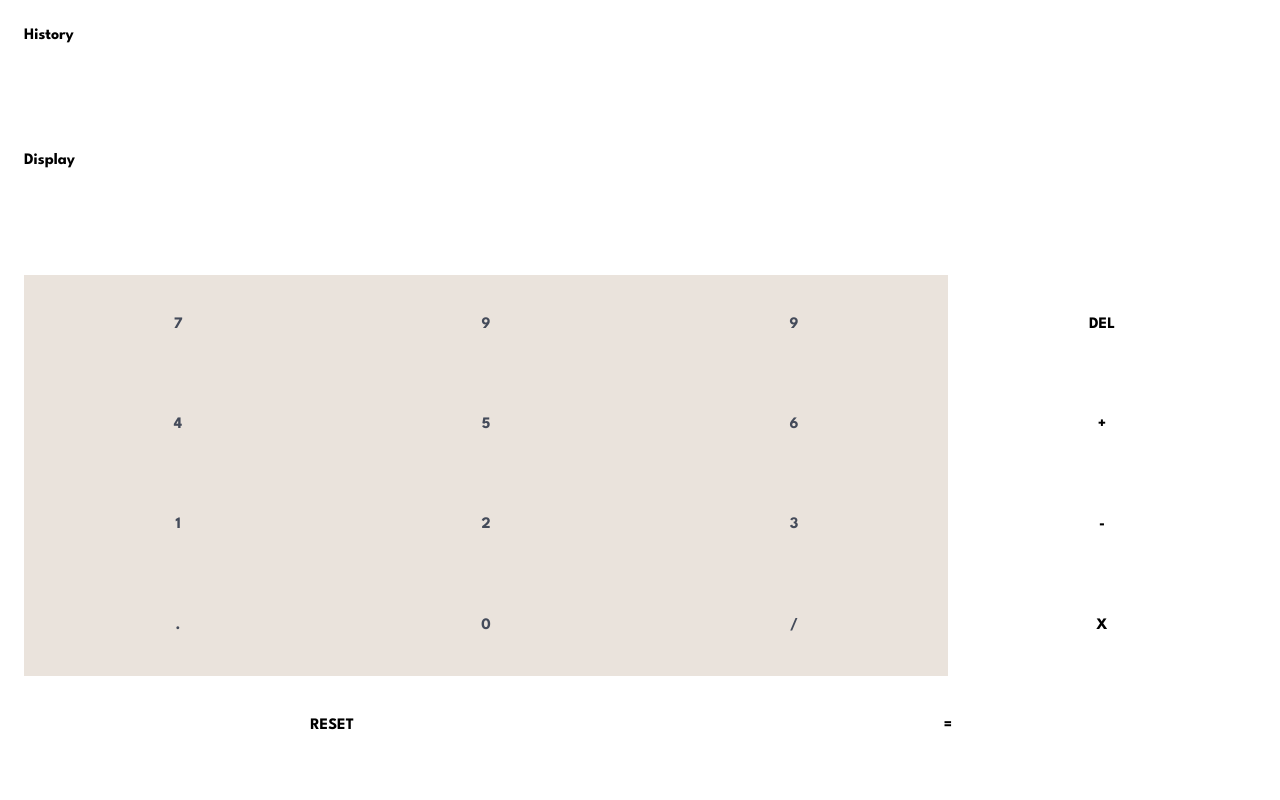
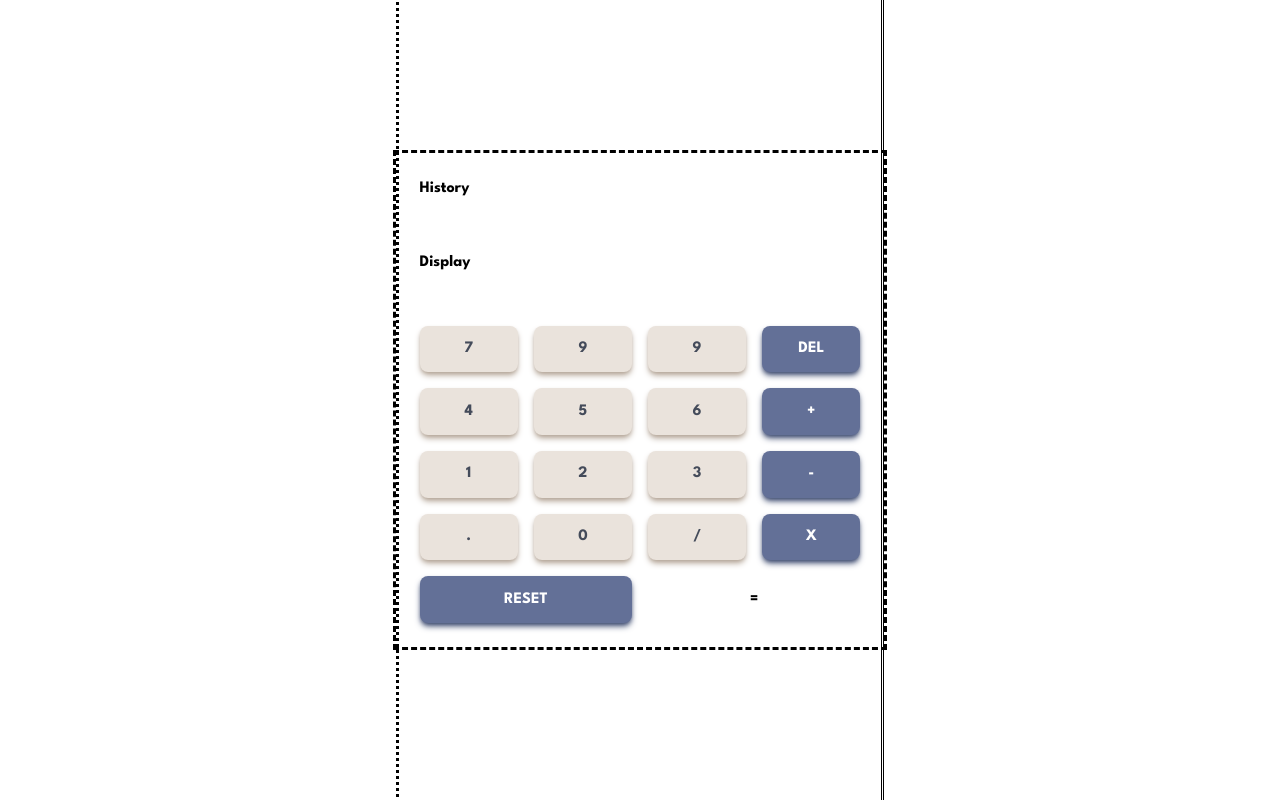
Before and after one commit to Athma-Vasi/Calculator-React, a Next.js app: page / in a window 1280 px wide. Built offline with nearby package versions, Linux system fonts and the light colour scheme.

Commit message:
add screens to tailwind.config; create grid-wrapper based on screens

```diff
--- a/src/components/calculator/index.tsx
+++ b/src/components/calculator/index.tsx
@@ -1,7 +1,7 @@
 import React from "react";
 import { OperandBttn } from "../../styledTwComponents/operandBttn";
 import { OperatorBttn } from "../../styledTwComponents/operatorBttn";
-import { Dispatch, State } from "../../typings/types";
+import type { Dispatch, State } from "../../typings/types";
 
 type CalculatorProps = {
   state: State;
@@ -10,9 +10,8 @@ type CalculatorProps = {
 };
 
 function Calculator({ state, action, dispatch }: CalculatorProps) {
-  console.log("state", state);
   return (
-    <div className="grid h-full w-full grid-rows-6 p-6 outline-dotted">
+    <div className="grid h-full w-full grid-rows-6 p-6 ">
       {/* history */}
       <div className="row-span-1">
         <h3>History</h3>
@@ -24,32 +23,41 @@ function Calculator({ state, action, dispatch }: CalculatorProps) {
       </div>
 
       {/* buttons */}
-      <div className="row-span-4 grid grid-cols-4">
+      <div className="row-span-4 grid grid-rows-5 gap-y-4">
         {/* row 1 */}
+        <div className="row-span-1 grid grid-cols-4 gap-4">
           <OperandBttn state={state}>7</OperandBttn>
           <OperandBttn state={state}>9</OperandBttn>
           <OperandBttn state={state}>9</OperandBttn>
           <OperatorBttn state={state}>DEL</OperatorBttn>
+        </div>
 
         {/* row 2 */}
+        <div className="row-span-1 grid grid-cols-4 gap-4">
           <OperandBttn state={state}>4</OperandBttn>
           <OperandBttn state={state}>5</OperandBttn>
           <OperandBttn state={state}>6</OperandBttn>
           <OperatorBttn state={state}>+</OperatorBttn>
+        </div>
 
         {/* row 3 */}
+        <div className="row-span-1 grid grid-cols-4 gap-4">
           <OperandBttn state={state}>1</OperandBttn>
           <OperandBttn state={state}>2</OperandBttn>
           <OperandBttn state={state}>3</OperandBttn>
           <OperatorBttn state={state}>-</OperatorBttn>
+        </div>
 
         {/* row 4 */}
+        <div className="row-span-1 grid grid-cols-4 gap-4">
           <OperandBttn state={state}>.</OperandBttn>
           <OperandBttn state={state}>0</OperandBttn>
           <OperandBttn state={state}>/</OperandBttn>
           <OperatorBttn state={state}>X</OperatorBttn>
+        </div>
 
         {/* row 5 */}
+        <div className="row-span-1 grid grid-cols-4 gap-4">
           <OperatorBttn state={state} className="col-span-2">
             RESET
           </OperatorBttn>
@@ -58,6 +66,7 @@ function Calculator({ state, action, dispatch }: CalculatorProps) {
           </button>
         </div>
       </div>
+    </div>
   );
 }
 
--- /dev/null
+++ b/src/hooks/useWindowSize.ts
@@ -0,0 +1,29 @@
+import { useEffect, useState } from "react";
+
+function useWindowSize() {
+  const [windowSize, setWindowSize] = useState<{
+    width: undefined | number;
+    height: undefined | number;
+  }>({
+    width: undefined,
+    height: undefined,
+  });
+
+  useEffect(() => {
+    function handleResize() {
+      setWindowSize({
+        width: window.innerWidth,
+        height: window.innerHeight,
+      });
+    }
+
+    window.addEventListener("resize", handleResize);
+    handleResize();
+
+    return () => window.removeEventListener("resize", handleResize);
+  }, []);
+
+  return windowSize;
+}
+
+export { useWindowSize };
--- a/src/pages/index.tsx
+++ b/src/pages/index.tsx
@@ -1,8 +1,9 @@
-import { initial } from "cypress/types/lodash";
 import { type NextPage } from "next";
 import { useReducer } from "react";
 import Calculator from "../components/calculator";
-import { Dispatch, State } from "../typings/types";
+import { useWindowSize } from "../hooks/useWindowSize";
+import { MainWrapper } from "../styledTwComponents/mainWrapper";
+import type { Action, Dispatch, State } from "../typings/types";
 
 const Home: NextPage = () => {
   const initialState: State = {
@@ -11,11 +12,11 @@ const Home: NextPage = () => {
       history: [],
     },
     themeState: {
-      theme: "theme1",
+      $theme: "theme1",
     },
   };
 
-  const action = {
+  const action: Action = {
     switchToTheme1: "switchToTheme1",
     switchToTheme2: "switchToTheme2",
     switchToTheme3: "switchToTheme3",
@@ -29,10 +30,25 @@ const Home: NextPage = () => {
 
   const [state, dispatch] = useReducer(reducer, initialState);
 
+  const windowDims = useWindowSize();
+  const windowSize = (function () {
+    const { width = 0, height = 0 } = windowDims;
+
+    return {
+      width,
+      height,
+    };
+  })();
+
   return (
-    <div className="h-screen w-screen">
-      <Calculator state={state} action={action} dispatch={dispatch} />
-    </div>
+    <MainWrapper windowSize={windowSize}>
+      <div className="col-start-1 col-end-2 row-start-1 row-end-4 outline-dotted"></div>
+
+      <div className="col-span-1 row-start-2 row-end-3 outline-dashed">
+        <Calculator state={state} action={action} dispatch={dispatch} />
+      </div>
+      <div className="col-start-3 col-end-4 row-start-1 row-end-4 outline-double"></div>
+    </MainWrapper>
   );
 };
 
--- /dev/null
+++ b/src/styledTwComponents/keyContainer/index.tsx
@@ -0,0 +1,13 @@
+import tw from "tailwind-styled-components";
+
+type KeyContainerProps = {
+  state: {
+    themeState: {
+      $theme: "theme1" | "theme2" | "theme3";
+    };
+  };
+};
+
+const KeyContainer = tw.div`
+  min-w-min
+`;
--- /dev/null
+++ b/src/styledTwComponents/mainWrapper/index.tsx
@@ -0,0 +1,29 @@
+import tw from "tailwind-styled-components";
+import type { Action, Dispatch, State } from "../../typings/types";
+
+type MainWrapperProps = {
+  // state: State;
+  // action: Action;
+  // dispatch: React.Dispatch<Dispatch>;
+  windowSize: {
+    width: number;
+    height: number;
+  };
+};
+
+const MainWrapper = tw.div<MainWrapperProps>`
+grid
+h-screen
+w-screen
+
+${({ windowSize: { width, height } }) =>
+  width < 768
+    ? "grid-cols-smWrapper"
+    : width < 1060
+    ? "grid-cols-mdWrapper grid-rows-mdWrapper"
+    : "grid-cols-lgWrapper grid-rows-lgWrapper"}
+
+
+`;
+
+export { MainWrapper };
--- a/src/styledTwComponents/operandBttn/index.tsx
+++ b/src/styledTwComponents/operandBttn/index.tsx
@@ -3,7 +3,7 @@ import tw from "tailwind-styled-components";
 type OperandBttnProps = {
   state: {
     themeState: {
-      theme: "theme1" | "theme2" | "theme3";
+      $theme: "theme1" | "theme2" | "theme3";
     };
   };
 };
@@ -12,17 +12,20 @@ const OperandBttn = tw.button<OperandBttnProps>`
   grid
   place-content-center
   font-bold
+  rounded-lg
+  shadow-md
+
 
   ${({
     state: {
-      themeState: { theme },
+      themeState: { $theme },
     },
   }) =>
-    theme === "theme1"
+    $theme === "theme1"
       ? `bg-myLtOrange1KeyBg text-myBlue1Text shadow-myGrayOrange1KeyShadow`
-      : theme === "theme2"
+      : $theme === "theme2"
       ? `bg-myLtYellow2KeyBg text-myDarkYellow2Text shadow-myDarkGrayOrange2KeyShadow`
-      : `bg-myDarkViolet3KeyBg text-myLtYellow3Text shadow-myMagenta3KeyShadow`}
+      : `bg-myVeryDarkViolet3KeyBg text-myLtYellow3Text shadow-myDarkMagenta3KeyShadow`}
 
 `;
 
--- a/src/styledTwComponents/operatorBttn/index.tsx
+++ b/src/styledTwComponents/operatorBttn/index.tsx
@@ -3,13 +3,28 @@ import tw from "tailwind-styled-components";
 type OperatorBttnProps = {
   state: {
     themeState: {
-      theme: "theme1" | "theme2" | "theme3";
+      $theme: "theme1" | "theme2" | "theme3";
     };
   };
 };
 
 const OperatorBttn = tw.button<OperatorBttnProps>`
+grid
+place-content-center
+font-bold
+rounded-lg
+shadow-md
 
+${({
+  state: {
+    themeState: { $theme },
+  },
+}) =>
+  $theme === "theme1"
+    ? `bg-myBlue1KeyBg text-myWhite1Text shadow-myBlue1KeyShadowBg`
+    : $theme === "theme2"
+    ? `bg-myMedCyan2KeyBg text-myWhite2Text shadow-myDarkCyan2KeyShadowBg`
+    : `bg-myDarkViolet3KeyBg text-myWhite3Text shadow-myVividMagenta3KeyShadowBg`}
 `;
 
 export { OperatorBttn };
--- a/src/typings/types.d.ts
+++ b/src/typings/types.d.ts
@@ -4,7 +4,7 @@ export type State = {
     history: [];
   };
   themeState: {
-    theme: "theme1" | "theme2" | "theme3";
+    $theme: "theme1" | "theme2" | "theme3";
   };
 };
 
@@ -12,3 +12,9 @@ export type Dispatch = {
   type: string;
   payload: State;
 };
+
+export type Action = {
+  switchToTheme1: "switchToTheme1";
+  switchToTheme2: "switchToTheme2";
+  switchToTheme3: "switchToTheme3";
+};
--- a/tailwind.config.cjs
+++ b/tailwind.config.cjs
@@ -47,17 +47,31 @@ module.exports = {
 
         //keys
         myDarkViolet3KeyBg: "hsl(281, 89%, 26%)",
-        myMagenta3KeyShadowBg: "hsl(285, 91%, 52%)",
+        myVividMagenta3KeyShadowBg: "hsl(285, 91%, 52%)",
         myCyan3KeyToggleBg: "hsl(176, 100%, 44%)",
         myCyan3KeyShadowBg: "hsl(177, 92%, 70%)",
-        myDarkViolet3KeyBg: "hsl(268, 47%, 21%)",
-        myMagenta3KeyShadow: "hsl(290, 70%, 36%)",
+        myVeryDarkViolet3KeyBg: "hsl(268, 47%, 21%)",
+        myDarkMagenta3KeyShadow: "hsl(290, 70%, 36%)",
 
         //text
         myLtYellow3Text: "hsl(52, 100%, 62%)",
         myDarkBlue3Text: "hsl(198, 20%, 13%)",
         myWhite3Text: "hsl(0, 0%, 100%)",
       },
+      gridTemplateColumns: {
+        smWrapper: "11.80426fr 76.39148fr 11.80426fr",
+        mdWrapper: "19.1fr 61.8fr 19.1fr",
+        lgWrapper: "30.90178fr 38.19459fr 30.90178fr",
+      },
+      gridTemplateRows: {
+        mdWrapper: "11.80426fr 76.39148fr 11.80426fr",
+        lgWrapper: "19.1fr 61.8fr 19.1fr",
+      },
+    },
+    screens: {
+      sm: "768px",
+      md: "1060px",
+      lg: "1440px",
     },
     fontFamily: {
       spartan: ["League Spartan"],
```
Lines whose indentation alone changed are shown as unchanged.
